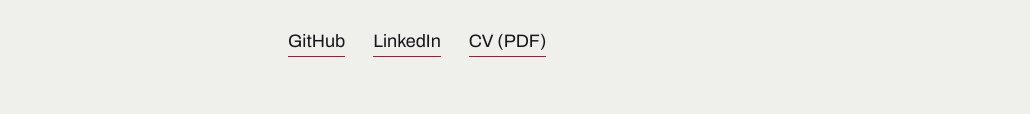
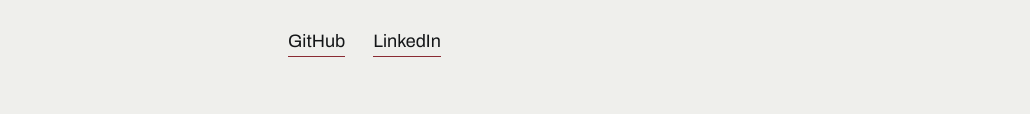
Before and after one commit to PeterFasae/peterfasae.github.io, a plain HTML site: page index.html in a window 1280 px wide. Shown: the part 5167-5281 px from the top of the page, without its empty margins (124-1154 px from the left). Drawn offline with Linux system fonts and the light colour scheme.

Commit message:
Take the CV link off the contact section until the new CV is ready
The linked PDF is from 15 September 2026 and now disagrees with the site:
the Acumen dates, the Clarity test count and deployment status, which
repository holds the evidence, and several counts removed here for lack of
evidence. It comes back when there is a verified general CV.

The file itself stays in the repository for now, so the old URL still
resolves.

```diff
--- a/index.html
+++ b/index.html
@@ -294,7 +294,6 @@
         <p class="elsewhere">
           <a class="link" href="https://github.com/PeterFasae" target="_blank" rel="noopener">GitHub</a>
           <a class="link" href="https://www.linkedin.com/in/peter-fasae-5a7482b8/" target="_blank" rel="noopener">LinkedIn</a>
-          <a class="link" href="Peter_Fasae_CV.pdf" target="_blank" rel="noopener">CV (PDF)</a>
         </p>
       </div>
     </div>
```
